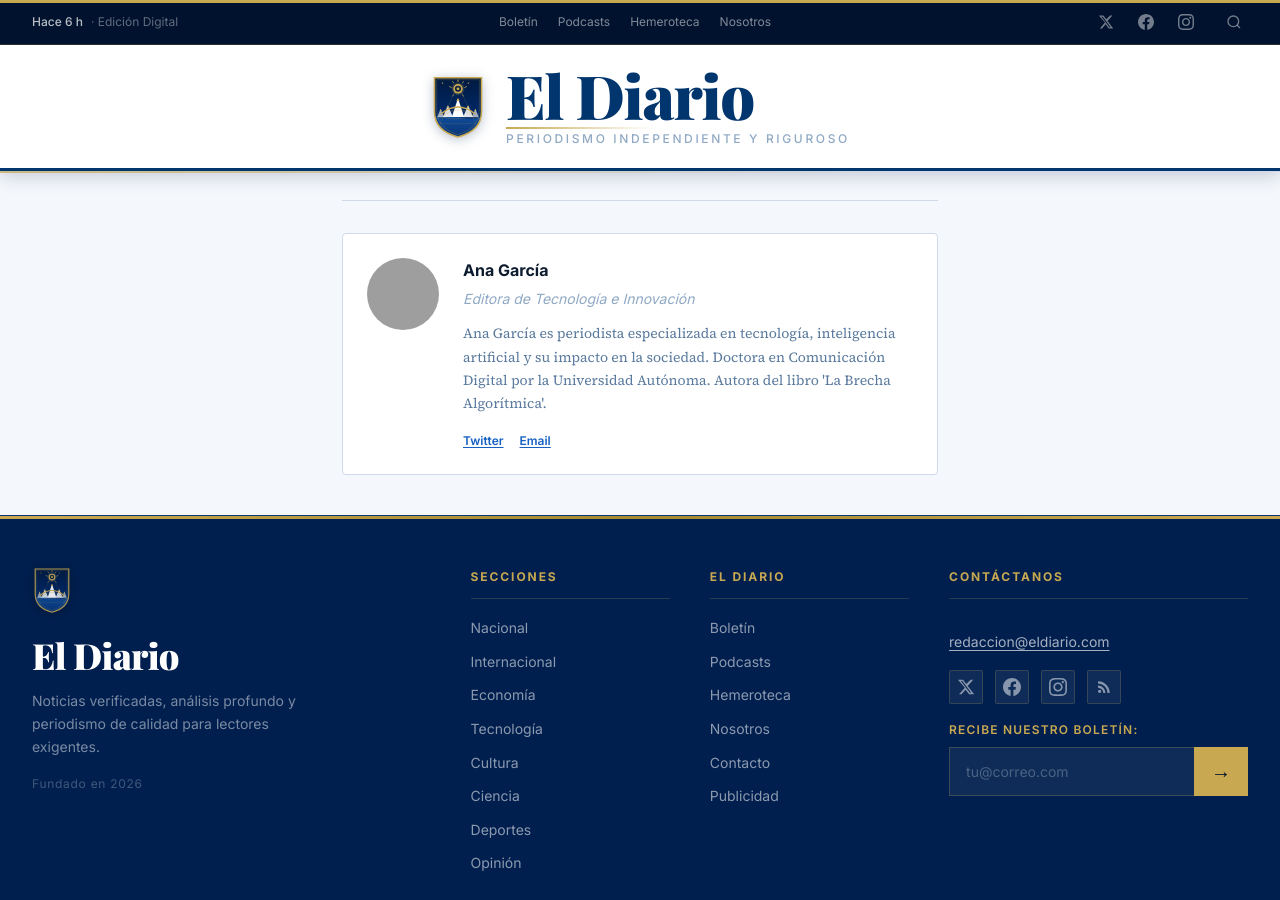
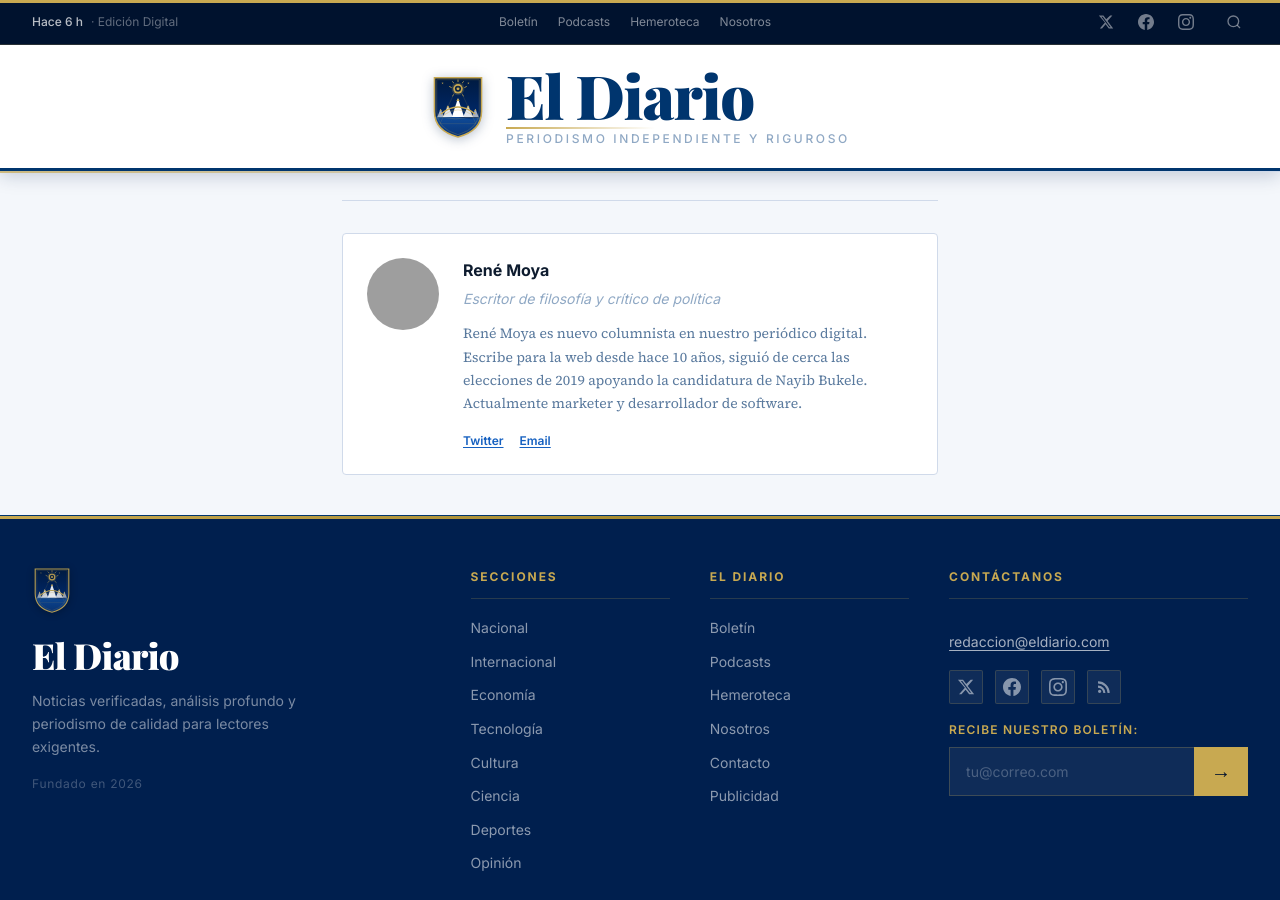
Before and after one commit to renedev0284-creator/Periodico, a Jekyll site: the page built from _posts/2026-02-24-inteligencia-artificial-diagnostico-medico.md, in a window 1280 px wide and 900 px high, scrolled down 5732 px. Built offline with Jekyll 4.4.1, drawn with Linux system fonts in a browser that asks for light colours; some web fonts are replaced; some of the changed text lies outside the part shown; grey boxes are pictures that could not be loaded.

Commit message:
Nota de Rene Moya

```diff
--- a/_posts/2026-02-24-inteligencia-artificial-diagnostico-medico.md
+++ b/_posts/2026-02-24-inteligencia-artificial-diagnostico-medico.md
@@ -5,7 +5,7 @@ subtitle: "Un estudio con 50.000 pacientes demuestra que los modelos de visión
 date: 2026-02-24 08:00:00 +0000
 categories: [tecnologia]
 tags: [inteligencia artificial, medicina, salud, investigación, diagnóstico]
-author: ana-garcia
+author: rene-moya
 image: "/assets/images/posts/ia-medicina.jpg"
 image_caption: "Un radiólogo revisa imágenes asistido por software de inteligencia artificial en un hospital universitario. Foto: El Diario / María Ruiz"
 excerpt: "Un estudio multicéntrico publicado en The Lancet demuestra que los algoritmos de IA detectan el cáncer de pulmón en estadios iniciales con mayor precisión que los radiólogos más experimentados, lo que podría salvar decenas de miles de vidas al año."
```
